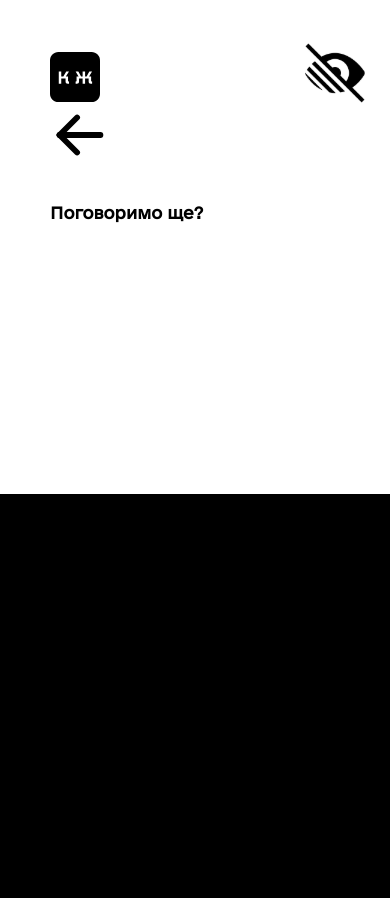
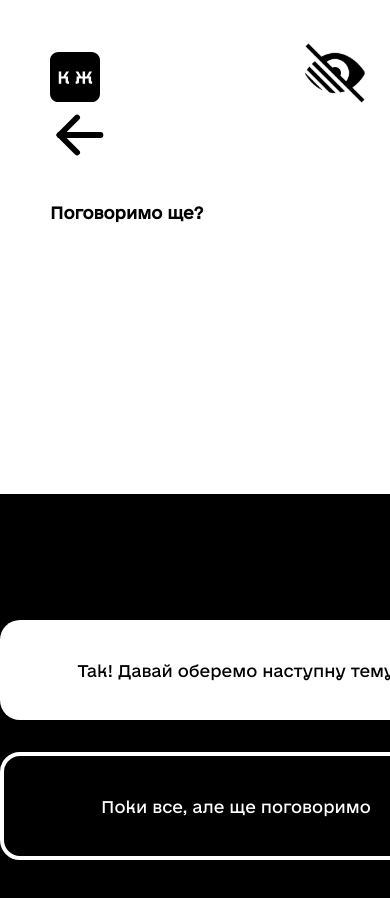
Before and after one commit to Vasilchenk23/future-hack, a React (Create React App) app: page /finish in a window 390 px wide. Shown: the top 898 px of the page. Built offline with nearby package versions, Linux system fonts and the light colour scheme.

Commit message:
mobile version 3.0

```diff
--- a/src/Components/Finish.jsx
+++ b/src/Components/Finish.jsx
@@ -37,7 +37,18 @@ const Finish = () => {
                 <h1 className="item-text-h1-finish">Поговоримо ще?</h1>
                 <img className="logo-finish" src="./img/logo.svg" alt="logo" />
             </div>
-            <div className="black-block"></div>
+            <div className="black-block-finish">
+              <Link to="/speaking">
+                  <div className="true-block">
+                    <p className="item-true-block">Так! Давай оберемо наступну тему</p>
+                  </div>
+              </Link>
+              <Link to="/main">
+                  <div className="false-block">
+                    <p className="item-false-block">Поки все, але ще поговоримо</p>
+                  </div>
+              </Link>
+            </div>
         </div>
         <div className="app" style={{ color: textColor, backgroundColor: backgroundColor }}>
             {modalOpen && <Modal onClose={closeModal} applyChanges={applyChanges} />}
--- a/src/Components/Lesson.jsx
+++ b/src/Components/Lesson.jsx
@@ -43,7 +43,9 @@ const Lesson = () => {
               <img className="logo-lesson" src="./img/logo.svg" alt="logo" />
           </div>
           <div className="black-block-lesson" style={{ color: textColor, backgroundColor: backgroundColor1 }}>
-              <Link to="/finish"><img src="./img/microphone.svg" alt="" /></Link>
+              <Link to="/finish">
+                  <img src="./img/microphone.svg" alt="" />
+              </Link>
           </div>
       </div>
       <div className="app" style={{ color: textColor, backgroundColor: backgroundColor }}>
--- a/src/index.css
+++ b/src/index.css
@@ -84,6 +84,14 @@ code {
   align-items: center;
   z-index: 1;
 }
+
+.black-block-finish{
+  width: 70%;
+  height: 100vh;
+  background-color: rgb(0, 0, 0);
+  z-index: 1;
+}
+
 
 .item-button{
   width: 400px;
@@ -179,6 +187,51 @@ code {
 
 .logo-finish{
   margin-top: 100px;
+}
+
+.frame{
+  position: relative;
+  top: -200px;
+  right: 200px;
+  z-index: 999;
+  background-color: black;
+  border: 1px solid red;
+
+}
+
+.true-block{
+  display: flex;
+  justify-content: center;
+  margin-top: 300px;
+}
+
+.item-true-block{
+  width: 680px;
+  height: 100px;
+  background-color: white;
+  display: flex;
+  justify-content: center;
+  align-items: center;
+  text-align: center;
+  border-radius: 20px;
+}
+
+.item-false-block{
+  width: 680px;
+  height: 100px;
+  background-color: rgb(0, 0, 0);
+  color: white;
+  border: 4px solid rgb(255, 255, 255);
+  border-radius: 20px;
+  display: flex;
+  justify-content: center;
+  align-items: center;
+  text-align: center;
+}
+
+.false-block{
+  display: flex;
+  justify-content: center;
 }
 
 @media only screen and (max-width: 768px) {
@@ -300,6 +353,12 @@ code {
     margin-top: -420px;
   }
 
+  .true-block{
+    display: flex;
+    justify-content: center;
+    margin-top: 100px;
+  }
+
 
 }
 
@@ -357,6 +416,14 @@ a {
   }
 
   .black-block{
+    background-color: rgb(0, 0, 0);
+    padding-top: 10px;
+    width: 121vw;
+    height: 65vh;
+    margin-top: -350px;
+  }
+
+  .black-block-finish{
     background-color: rgb(0, 0, 0);
     padding-top: 10px;
     width: 121vw;
```
Also changed, not shown: public/img/frame.svg (added).
